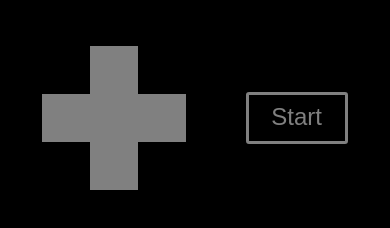
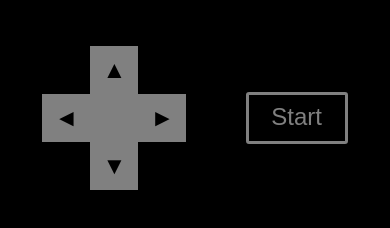
Before and after one commit to joseph-s-foster/Classic-Snake, a plain HTML site: page index.html in a window 390 px wide. Shown: the part 402-630 px from the top of the page. Drawn offline with Linux system fonts and the light colour scheme.

Commit message:
troubleshooting button properties for mobile viewports

```diff
--- a/index.html
+++ b/index.html
@@ -14,11 +14,17 @@
       <div id="game-over" class="hidden">Game Over</div>
       <div class="dpad">
         <div id="controls">
-          <div class="control-btn" id="up-btn"></div>
-          <div class="control-btn" id="down-btn"></div>
-          <div class="control-btn" id="left-btn"></div>
-          <div class="control-btn" id="right-btn"></div>
-          <div class="control-btn" id="center-btn"></div>
+          <div class="control-row">
+            <div class="control-btn" id="up-btn">▲</div>
+          </div>
+          <div class="control-row">
+            <div class="control-btn" id="left-btn">◄</div>
+            <div class="control-btn" id="center-btn"></div>
+            <div class="control-btn" id="right-btn">►</div>
+          </div>
+          <div class="control-row">
+            <div class="control-btn" id="down-btn">▼</div>
+          </div>
         </div>
         <div id="start-button">Start</div>
       </div>
--- a/styles.css
+++ b/styles.css
@@ -7,7 +7,6 @@ body {
   font-family: Arial, sans-serif;
   overflow: hidden;
 }
-
 
 .container {
   text-align: center;
@@ -68,47 +67,26 @@ body {
 }
 
 #controls {
-  display: grid;
-  grid-template-columns: repeat(3, 48px);
-  grid-template-rows: repeat(3, 48px);
-  /* gap: 8px; */
+  display: flex;
+  flex-direction: column;
+}
+
+.control-row {
+  display: flex;
   justify-content: center;
-  align-items: center;
 }
 
 .control-btn {
+  display: flex;
   color: #000;
   background-color: grey;
-  margin: 0;
   width: 48px;
   height: 48px;
   cursor: pointer;
   user-select: none;
-}
-
-#up-btn {
-  grid-column: 2;
-  grid-row: 1;
-}
-
-#down-btn {
-  grid-column: 2;
-  grid-row: 3;
-}
-
-#left-btn {
-  grid-column: 1;
-  grid-row: 2;
-}
-
-#right-btn {
-  grid-column: 3;
-  grid-row: 2;
-}
-
-#center-btn {
-grid-column: 2;
-grid-row: 2;
+  align-items: center;
+  justify-content: center;
+  font-size: 1.5rem;
 }
 
 #start-button {
```
